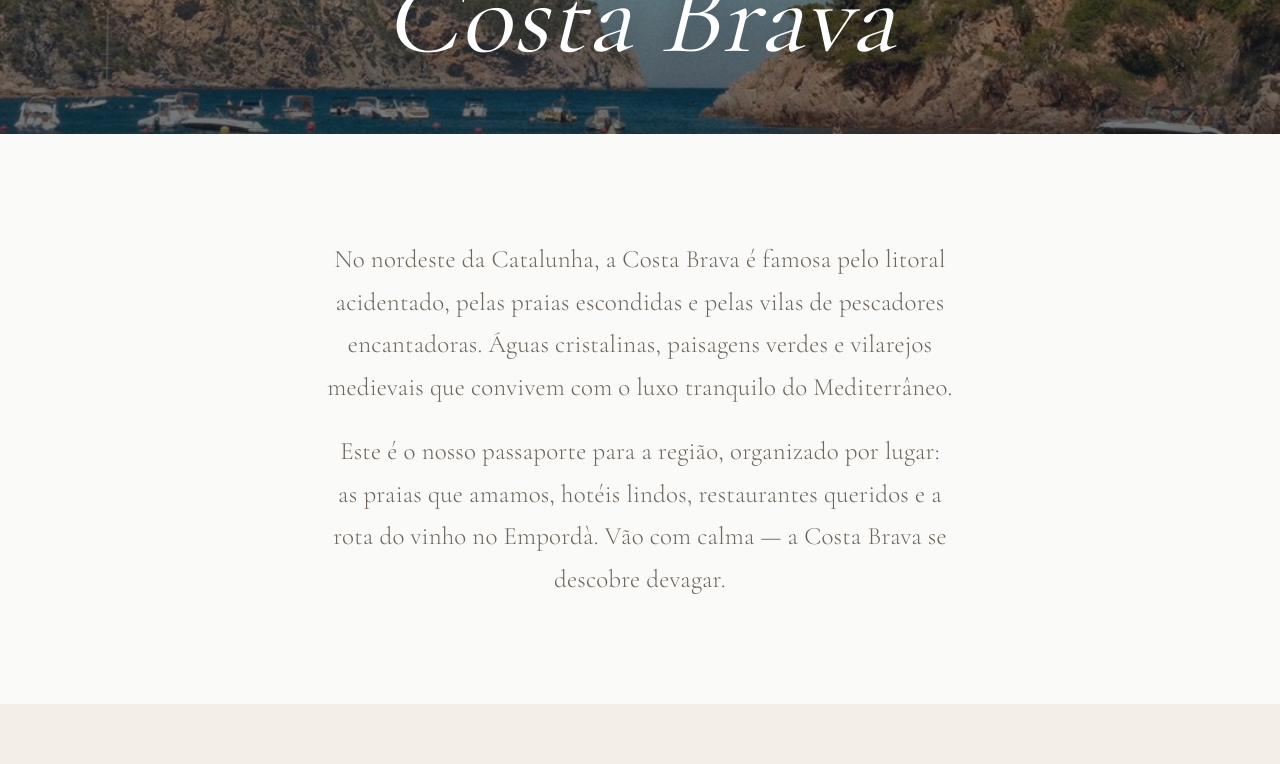
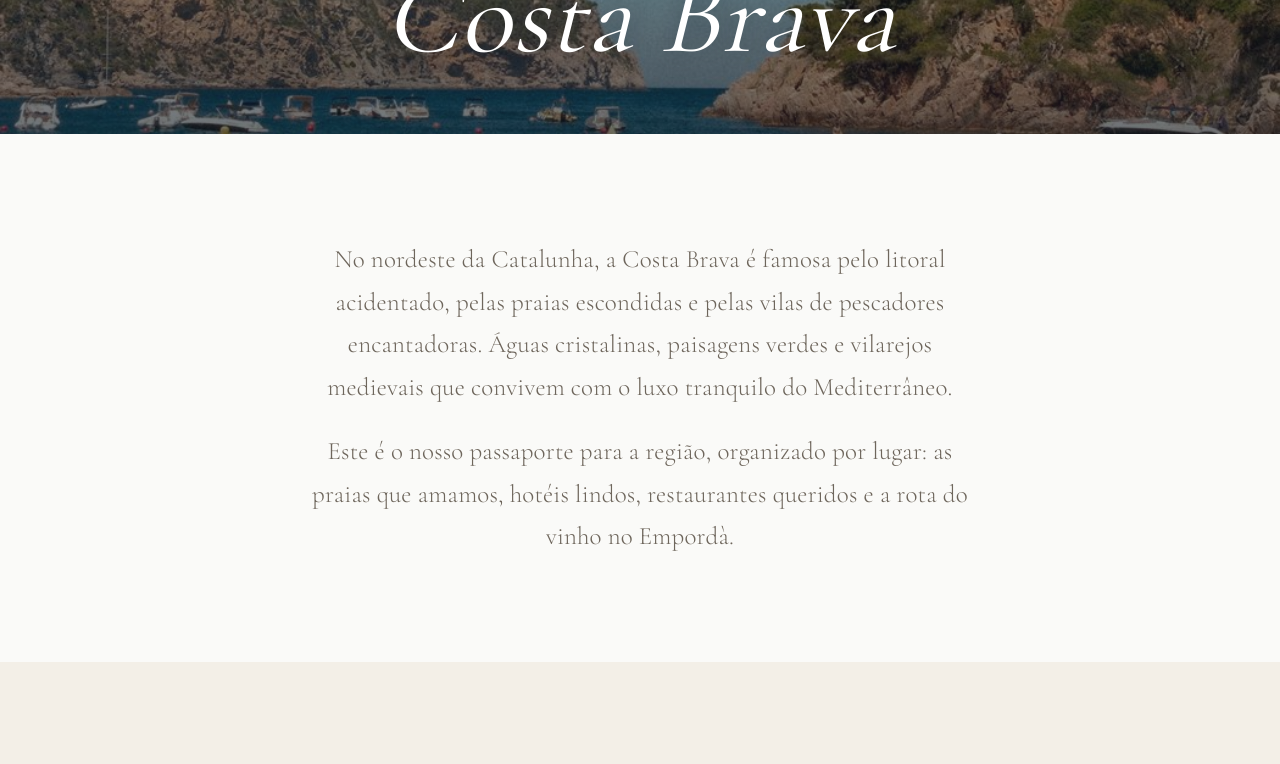
Before and after one commit to bf-hash/casamento-isabele-joao, a Next.js app: page /guia-costa-brava in a window 1280 px wide. Shown: the part 458-1222 px from the top of the page. Built offline with nearby package versions, Linux system fonts and the light colour scheme.

Commit message:
Remove frase de fecho da introdução do guia
Co-Authored-By: Claude Opus 4.8 <noreply@anthropic.com>
Claude-Session: https://claude.ai/code/session_012Yh7ybTAtauewoNF3sbpYq

```diff
--- a/src/app/guia-costa-brava/page.tsx
+++ b/src/app/guia-costa-brava/page.tsx
@@ -504,7 +504,7 @@ export default function GuiaCostaBravaPage() {
               </p>
               <p>
                 Este é o nosso passaporte para a região, organizado por lugar: as praias que amamos, hotéis lindos,
-                restaurantes queridos e a rota do vinho no Empordà. Vão com calma — a Costa Brava se descobre devagar.
+                restaurantes queridos e a rota do vinho no Empordà.
               </p>
             </div>
           </ScrollReveal>
```
